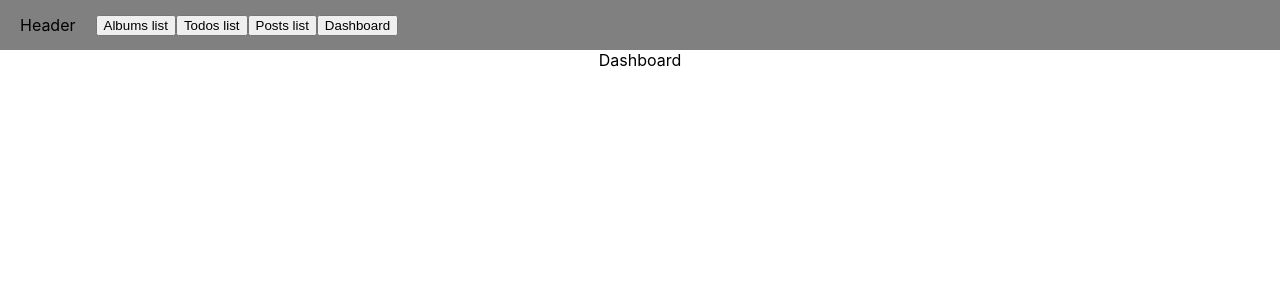
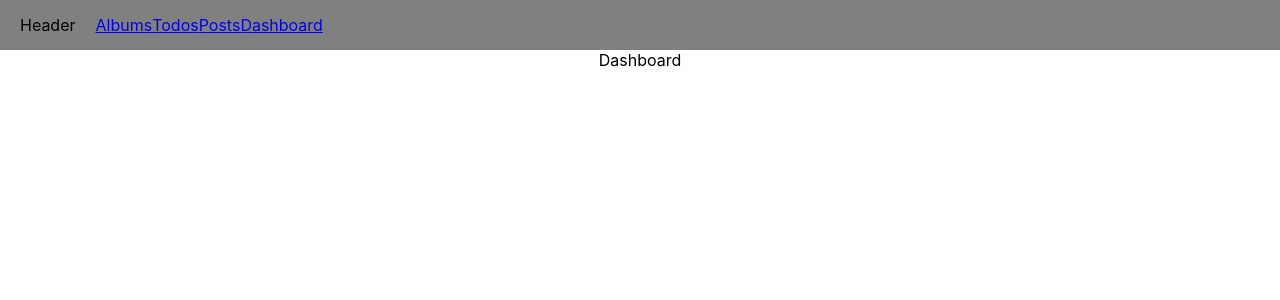
Before and after one commit to speedy4all/javascript-basics, a React (Create React App) app: page / in a window 1280 px wide. Shown: the top 300 px of the page. Built offline with nearby package versions, Linux system fonts and the light colour scheme.

Commit message:
add react router dom

```diff
--- a/package.json
+++ b/package.json
@@ -8,6 +8,7 @@
     "@testing-library/user-event": "^12.1.10",
     "react": "^17.0.2",
     "react-dom": "^17.0.2",
+    "react-router-dom": "^5.2.0",
     "react-scripts": "4.0.3",
     "web-vitals": "^1.0.1"
   },
--- a/src/components/PostView/index.js
+++ b/src/components/PostView/index.js
@@ -1,44 +1,41 @@
-import React, { useContext, useEffect, useState } from "react";
+import React, { useEffect, useState } from "react";
 import PropTypes from "prop-types";
-import { NavigationContext } from "../../containers/Home";
-import { SINGLE_POST } from "../../routes";
+import {Link, useLocation, useParams} from "react-router-dom";
 
-export default function PostView({ id, title, body, userId, newData = false }) {
-  const { navigateTo } = useContext(NavigationContext);
+export default function PostView({ id, title, body, newData = false }) {
+  let location = useLocation();
+  let params = useParams();
+  const {state} =location;
 
   const [newPost, setNewPost] = useState(null);
 
   const fetchNewData = () =>
-    fetch(`https://jsonplaceholder.typicode.com/posts/${id}`)
+    fetch(`https://jsonplaceholder.typicode.com/posts/${params?.idPost}`)
       .then((response) => response.json())
       .then((data) => setNewPost(data));
 
   useEffect(() => {
-    if (newData && !newPost) {
+    if(params?.idPost) {
       fetchNewData();
     }
-  }, [newData, newPost]);
+  }, [state?.title]);
+
 
   return (
     <div style={{ textAlign: "left" }}>
       {!newData ? (
         <>
-          <button
-            onClick={navigateTo({
-              path: SINGLE_POST,
-              args: { id, title, body },
-            })}
-          >
+          <Link to={{pathname: `/posts/${id}`, state: {title, body, id}}}>
             Show details
-          </button>
+          </Link>
           <h4>Title: {title}</h4>
           <p>Content: {body}</p>
         </>
       ) : (
         <>
           <h3>New post details</h3>
-          <h4>Title: {newPost?.title}</h4>
-          <p>Content: {newPost?.body}</p>
+          <h4>Title: {state?.title || newPost?.title}</h4>
+          <p>Content: {state?.body || newPost?.body}</p>
         </>
       )}
     </div>
--- a/src/containers/Header/index.js
+++ b/src/containers/Header/index.js
@@ -1,7 +1,8 @@
 import React from "react";
 import appRoutes from "../../routes";
+import {Link} from "react-router-dom";
 
-export default function Header({ navigateTo, userPermissions }) {
+export default function Header({ userPermissions }) {
   return (
     <header
       style={{
@@ -23,9 +24,7 @@ export default function Header({ navigateTo, userPermissions }) {
             ) || permissions.length === 0
         )
         .map(({ path, title }) => (
-          <button key={path} onClick={navigateTo({ path, args: null })}>
-            {title}
-          </button>
+            <Link to={path}>{title}</Link>
         ))}
     </header>
   );
--- a/src/containers/Home/index.js
+++ b/src/containers/Home/index.js
@@ -1,4 +1,5 @@
 import React, { createContext, useState } from "react";
+import {BrowserRouter, Switch, Route} from "react-router-dom";
 import appRoutes from "../../routes";
 import Header from "../Header";
 
@@ -9,16 +10,16 @@ function Home({ permissions }) {
 
   const navigateTo = (routeArgs) => () => setRoute(routeArgs);
 
-  const renderBasedOnPath = () => {
-    const activeRoute = appRoutes.find((r) => r.path === route.path);
-
-    return activeRoute.render(route.args);
-  };
-
   return (
     <NavigationContext.Provider value={{ path: route.path, navigateTo }}>
-      <Header userPermissions={permissions} navigateTo={navigateTo} />
-      {renderBasedOnPath()}
+      <BrowserRouter>
+          <Header userPermissions={permissions} />
+        <Switch>
+          {appRoutes.map(route => (
+              <Route key={route.title} path={route.path} render={route.render} exact={route.exact}/>
+          ))}
+        </Switch>
+      </BrowserRouter>
     </NavigationContext.Provider>
   );
 }
--- a/src/routes.js
+++ b/src/routes.js
@@ -5,27 +5,30 @@ import Todos from "./containers/Todos";
 import { PostProvider } from "./contexts/PostsContext";
 
 export const ALBUM_ROUTE = "/albums";
-export const SINGLE_POST = "/posts/:id";
+export const SINGLE_POST = "/posts/:idPost";
 
 const appRoutes = [
   {
     path: ALBUM_ROUTE,
-    title: "Albums list",
+    title: "Albums",
     noHeader: false,
+    exact: true,
     permissions: ["READ_ALBUMS", "ADMIN"],
-    render: () => <Albums />,
+    render: (props) => <Albums {...props}/>,
   },
   {
     path: "/todos",
-    title: "Todos list",
+    title: "Todos",
     noHeader: false,
+    exact: true,
     permissions: ["READ_TODOS", "ADMIN"],
-    render: () => <Todos />,
+    render: (props) => <Todos  {...props}/>,
   },
   {
     path: "/posts",
-    title: "Posts list",
+    title: "Posts",
     noHeader: false,
+    exact: true,
     permissions: ["READ_POSTS", "ADMIN"],
     render: (props) => (
       <PostProvider>
@@ -35,8 +38,9 @@ const appRoutes = [
   },
   {
     path: SINGLE_POST,
-    title: "Post view",
+    title: "Post",
     noHeader: true,
+    exact: true,
     permissions: ["READ_POSTS", "ADMIN"],
     render: (props) => <PostView {...props} newData />,
   },
@@ -44,6 +48,7 @@ const appRoutes = [
     path: "",
     title: "Dashboard",
     permissions: [],
+    exact: true,
     render: () => "Dashboard",
   },
 ];
```
Also changed, not shown: 1 other file (tests, documents, lock files or other folders).
